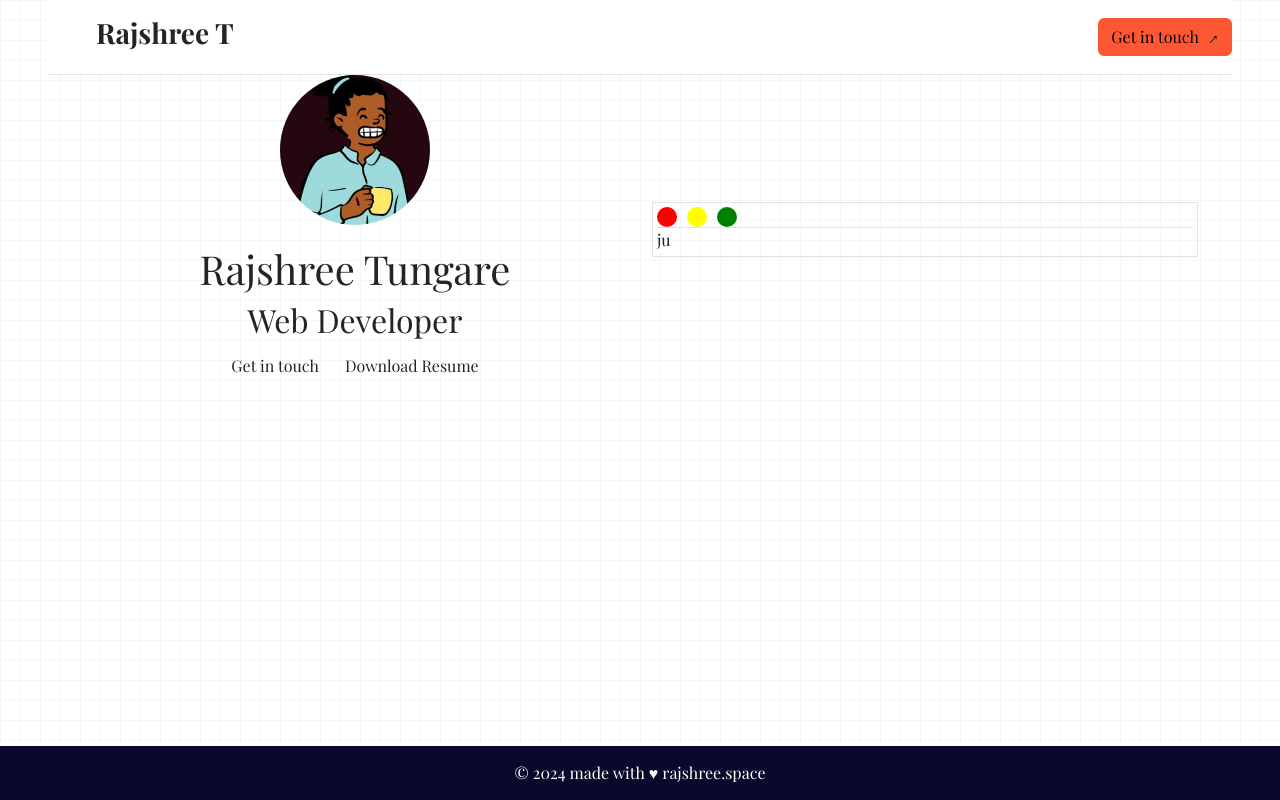
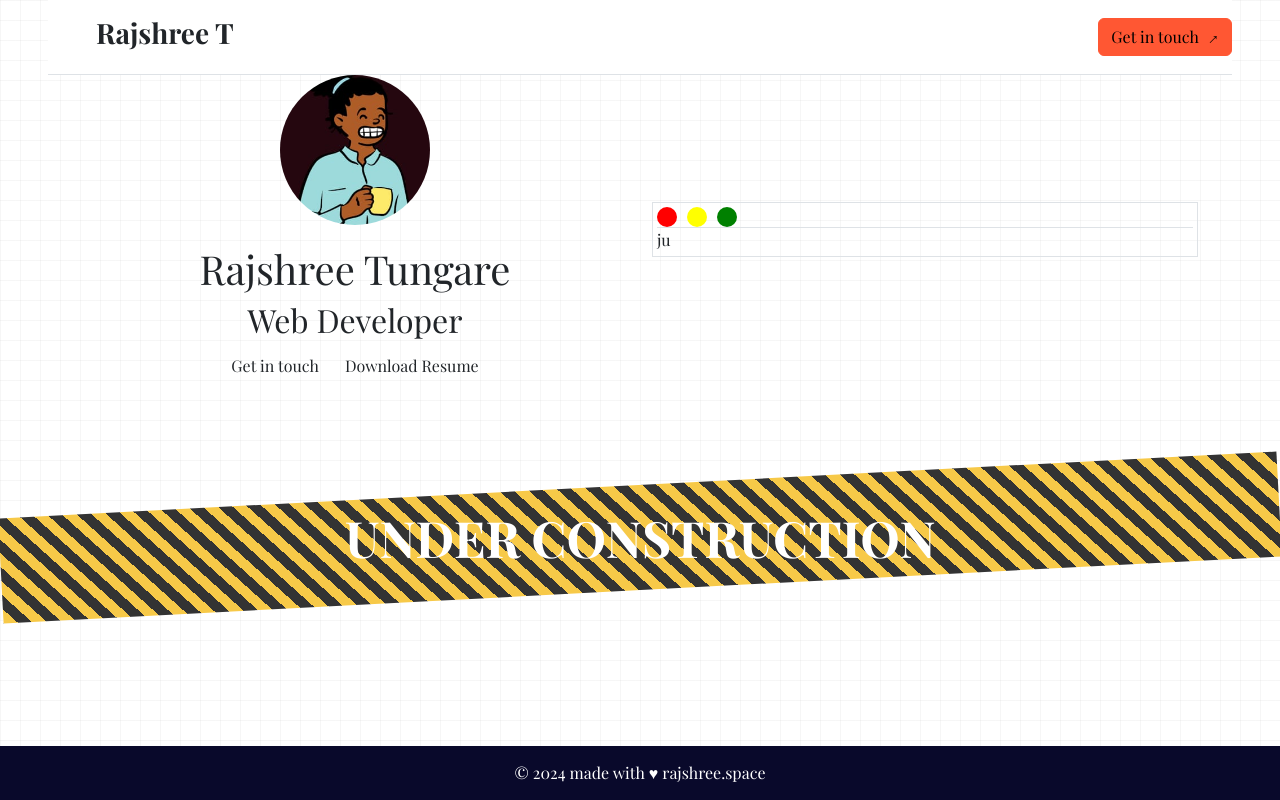
Before and after one commit to 2023rajshree/rajshree-tech, a React (Create React App) app: page / in a window 1280 px wide. Built offline with nearby package versions, Linux system fonts and the light colour scheme.

Commit message:
added button actions

```diff
--- a/public/index.html
+++ b/public/index.html
@@ -8,7 +8,7 @@
   <meta name="theme-color" content="#000000" />
   <meta name="description" content="Web site created using create-react-app" />
   <link rel="manifest" href="%PUBLIC_URL%/manifest.json" />
-  <title>React App</title>
+  <title>Rajshree's Space</title>
 </head>
 
 <body>
--- a/src/components/Header.js
+++ b/src/components/Header.js
@@ -4,7 +4,13 @@ export default function Header() {
       <div className="containers">
         <header className="d-flex justify-content-between align-items-center mx-5 py-3 border-bottom">
           <h3 className="fw-bold px-5">Rajshree T </h3>
-          <button className="btn btn-primary arrow-icon">
+          <button
+            className="btn btn-primary arrow-icon"
+            onClick={() =>
+              (window.location.href =
+                "mailto:tungare.rajshree@gmail.com?subject=Are%20You%20Ready%20for%20the%20Best%20Email%20of%20Your%20Day%3F")
+            }
+          >
             Get in touch <span className="arrow">{"\u2192"}</span>
           </button>
         </header>
--- a/src/components/Hero.js
+++ b/src/components/Hero.js
@@ -1,7 +1,12 @@
 import React from "react";
 import illustrate from "../assets/illustrate.jpeg"; // Import your image
+import RajshreeTungare from "../assets/document/RajshreeTungare.pdf"; // Import the PDF
+export default function Hero() {
 
-export default function Hero() {
+  const openResume = () => {
+    window.open(RajshreeTungare, "_blank");
+  };
+
   return (
     <section>
       <div className="container bg-linear">
@@ -16,8 +21,18 @@ export default function Hero() {
             <h1>Rajshree Tungare</h1>
             <h2>Web Developer</h2>
             <div>
-              <button className="btn">Get in touch</button>
-              <button className="btn">Download Resume</button>
+              <button
+                className="btn"
+                onClick={() =>
+                  (window.location.href =
+                    "mailto:tungare.rajshree@gmail.com?subject=Are%20You%20Ready%20for%20the%20Best%20Email%20of%20Your%20Day%3F")
+                }
+              >
+                Get in touch
+              </button>
+              <button className="btn" onClick={openResume}>
+                Download Resume
+              </button>
             </div>
           </div>
 
@@ -33,6 +48,9 @@ export default function Hero() {
           </div>
         </div>
       </div>
+      <div className="construction-tape">
+        <span>Under Construction</span>
+      </div>
     </section>
   );
 }
--- a/src/index.css
+++ b/src/index.css
@@ -83,3 +83,30 @@ Footer {
 .button-green {
   background-color: green;
 }
+
+.construction-tape {
+  width: 100vw; /* Full viewport width */
+  margin-top: 100px;
+  padding: 15px 0;
+  background: repeating-linear-gradient(
+    45deg,
+    #f7c948,
+    #f7c948 10px,
+    #333 10px,
+    #333 20px
+  );
+  color: #fff;
+  font-weight: bold;
+  text-transform: uppercase;
+  font-size: 20px;
+  text-align: center;
+  transform: rotate(-3deg); /* Slight rotation for a "taped" look */
+  position: relative;
+}
+
+.construction-tape span {
+  font-weight: 800;
+  font-size: 50px;
+  display: inline-block;
+  transform: rotate(3deg); /* Counter-rotate text to keep it readable */
+}
```
Also changed, not shown: 2 other files (tests, documents, lock files or other folders).
